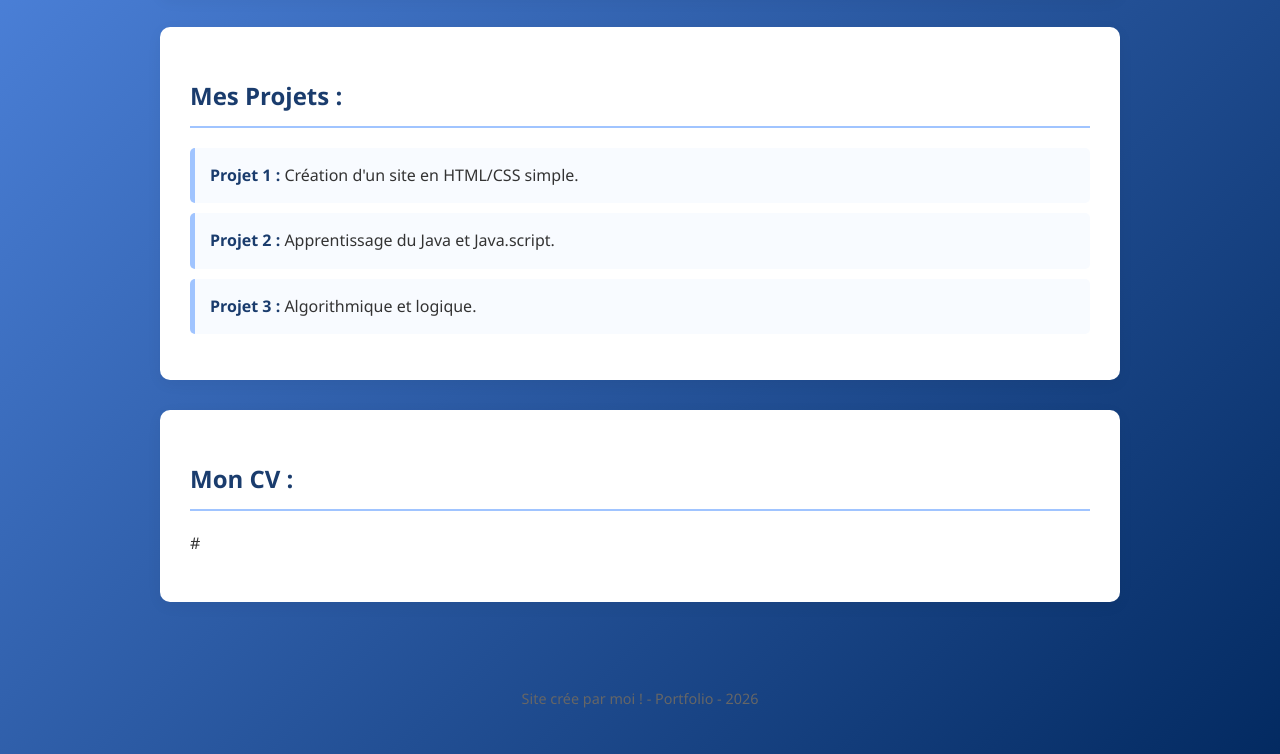
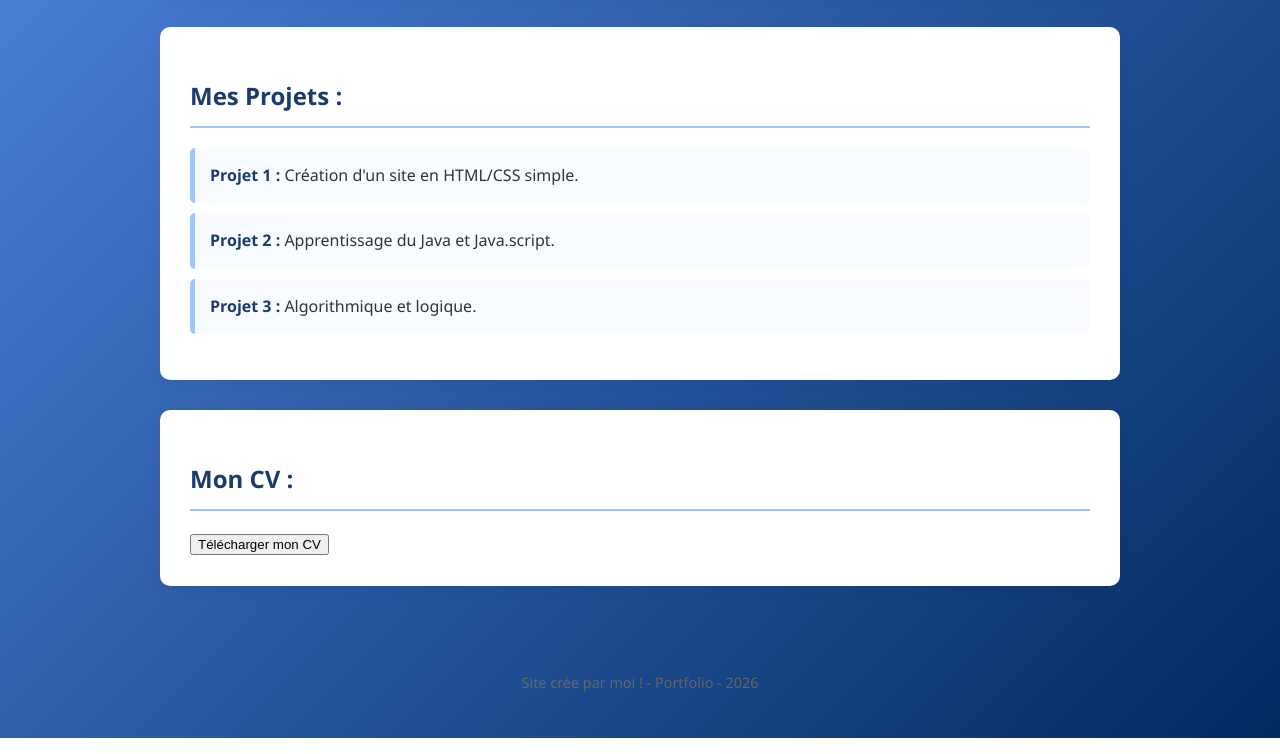
Before and after one commit to rzcars75/Portfolio2026, a plain HTML site: page index.html in a window 1280 px wide. Shown: the part 487-1241 px from the top of the page. Drawn offline with Linux system fonts and the light colour scheme.

Commit message:
modification du fichier

```diff
--- a/index.html
+++ b/index.html
@@ -160,7 +160,9 @@
 
 <section class="section-card" id="contact">
     <h2>Mon CV :</h2>
-    <p>#</p>
+    <a href="CvRichard2025.pdf" download="CvRichard2025">
+        <button type="button">Télécharger mon CV</button>
+    </a>
 </section>
 
 <footer>
```
Also changed, not shown: 1 other file.
